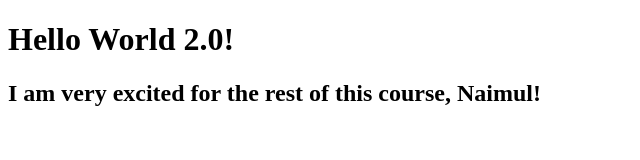
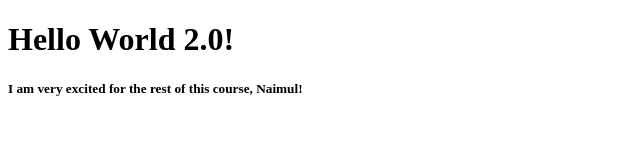
Before and after one commit to linds-chris/linds-chris.github.io, a plain HTML site: page index.html in a window 1280 px wide. Shown: the whole page, without its empty margins (0-640 px from the left). Drawn offline with Linux system fonts and the light colour scheme.

Commit message:
Update index.html

```diff
--- a/index.html
+++ b/index.html
@@ -1,5 +1,5 @@
 <!DOCTYPE html> <html>
 <body>
 <h1>Hello World 2.0!</h1>
-<h2> I am very excited for the rest of this course, Naimul!</h2>
+<h5> I am very excited for the rest of this course, Naimul!</h5>
 </body> </html>
```
